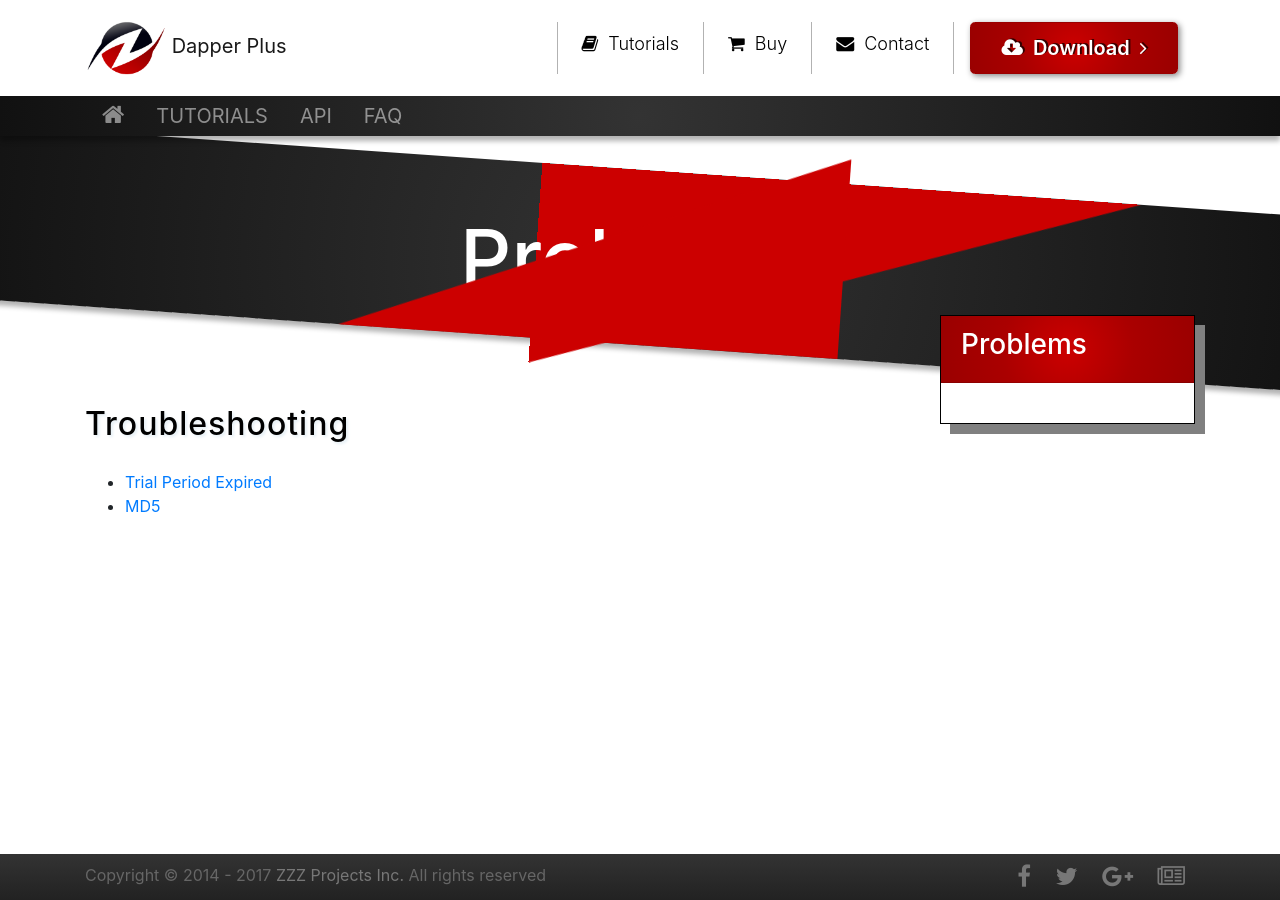
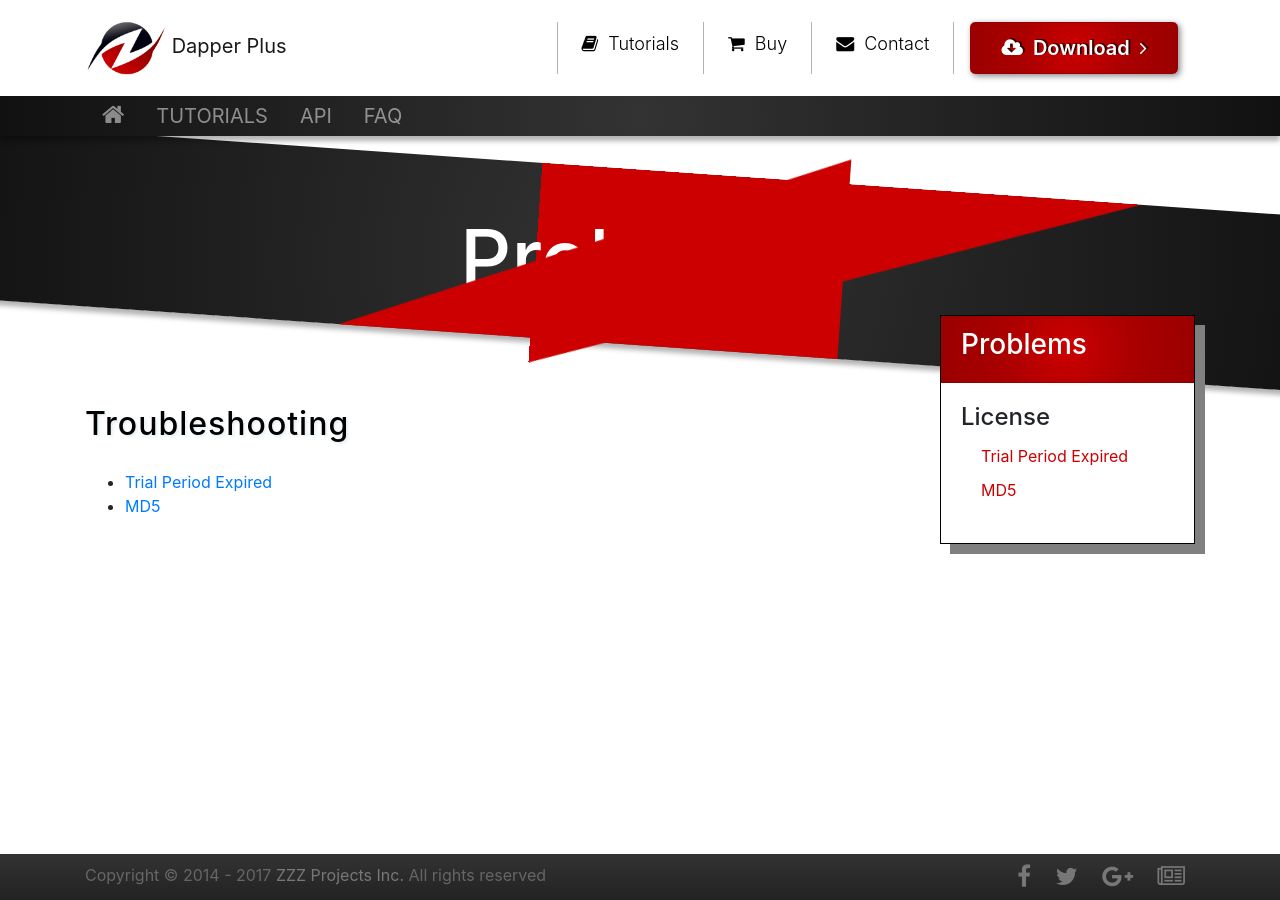
Before and after one commit to zzzprojects/Dapper-Plus, a Jekyll site: the page built from docs/pages/problems/problems.md, in a window 1280 px wide. Built offline with Jekyll 4.4.1, drawn with Linux system fonts in a browser that asks for light colours; nearby versions of some CDN libraries; our own code applies the rules of GitHub Pages for plain Markdown files.

Commit message:
change for aside
change for aside

```diff
--- a/docs/_includes/aside.html
+++ b/docs/_includes/aside.html
@@ -122,6 +122,11 @@
 	</div>
 	<div class="card-body">
 
+		<h4>License</h4>
+		<ul>
+			<li><a href="{{ site.github.url }}/trial-period-expired-exception">Trial Period Expired</a></li>
+			<li><a href="{{ site.github.url }}/md5-exception">MD5</a></li>
+		</ul>
 	</div>
 </div>
 
```
